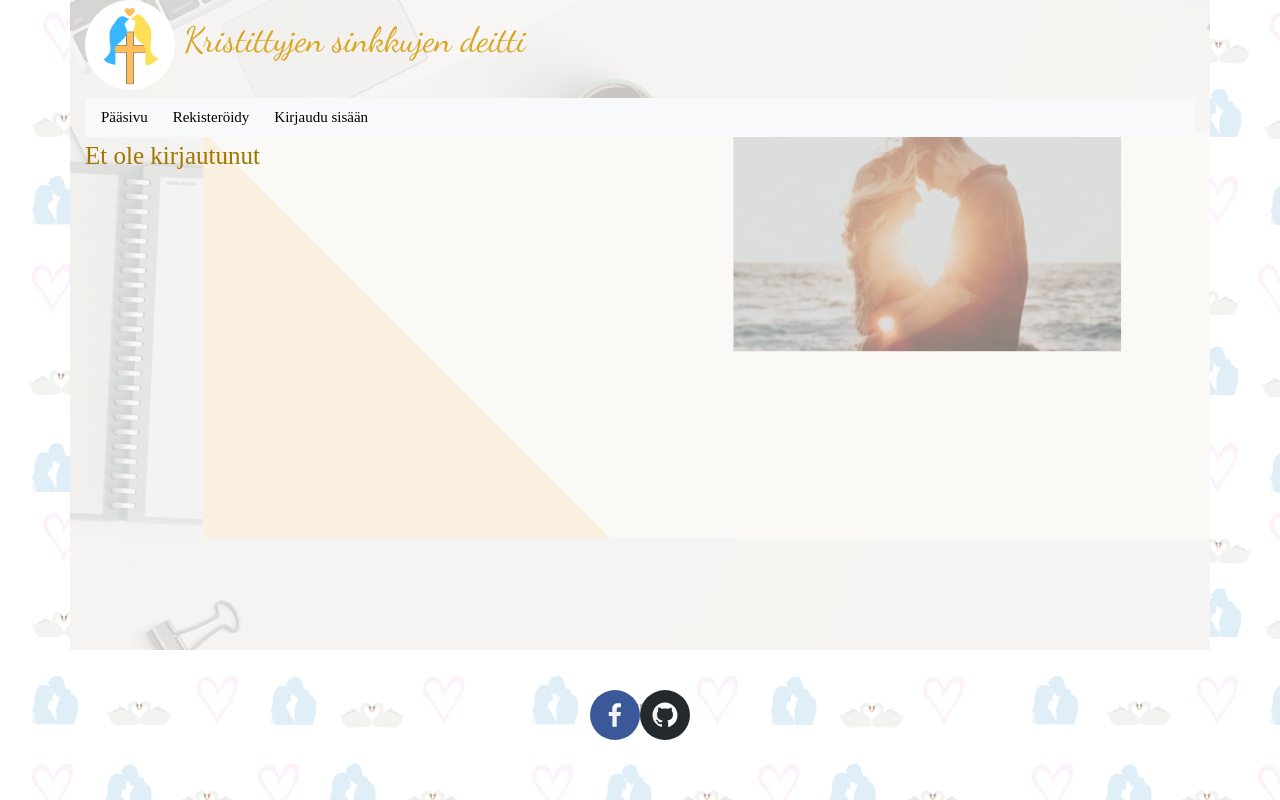
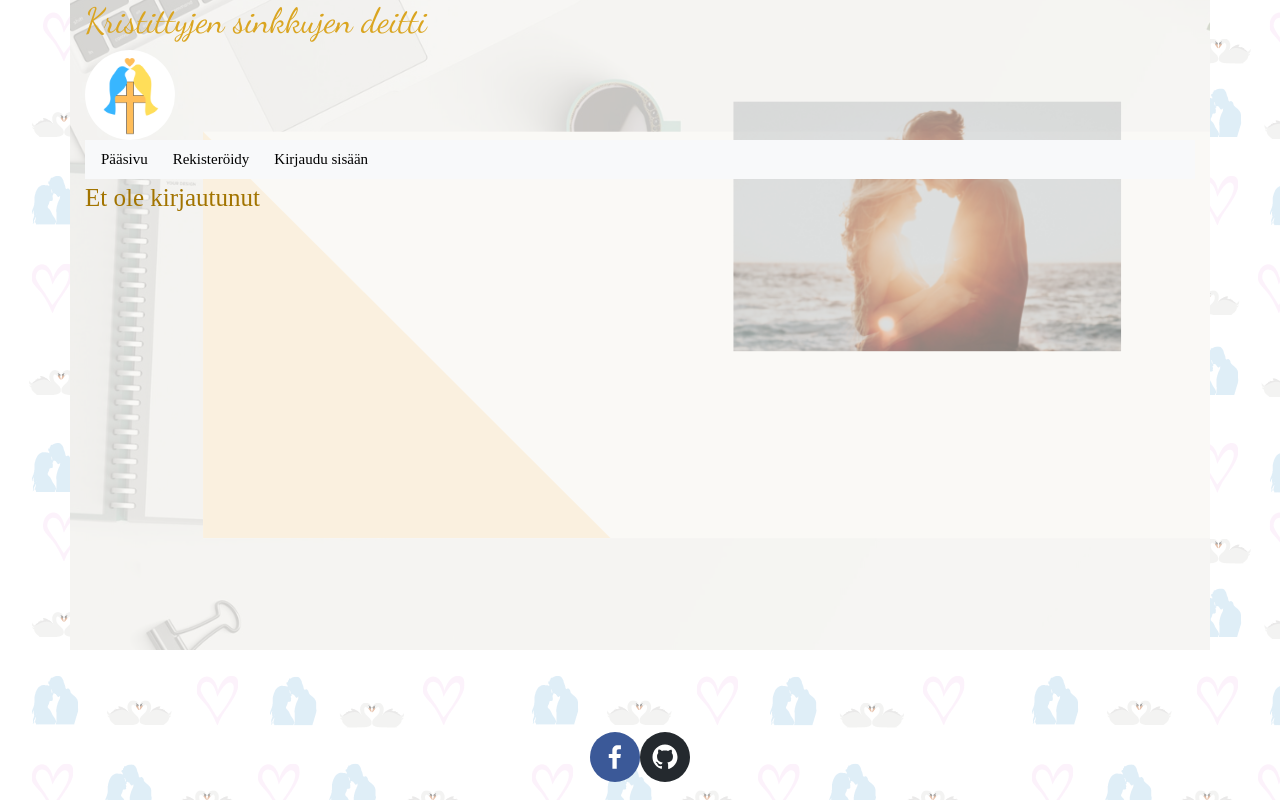
Before and after one commit to Ohtu-KSDeitti/frontend_ksd, a React (Create React App) app: page / in a window 1280 px wide. Built offline with nearby package versions, Linux system fonts and the light colour scheme; no server answers.

Commit message:
login gets right details from bäkkäri

```diff
--- a/src/App.js
+++ b/src/App.js
@@ -33,7 +33,8 @@ const App = () => {
   return (
     <div className="container">
       <div className="header">
-        <h1><img className="circular--square" img src={KDLOGO} alt="Logo" width="90" height="90" /> Kristittyjen sinkkujen deitti</h1>
+        <h1>Kristittyjen sinkkujen deitti</h1>
+        <img className="circular--square" img src={KDLOGO} alt="Logo" width="90" height="90" />
       </div>
       <Menu loggedUser={loggedUser} logout={logout} />
       <Switch>
```
Also changed, not shown: 1 other file (tests, documents, lock files or other folders).
